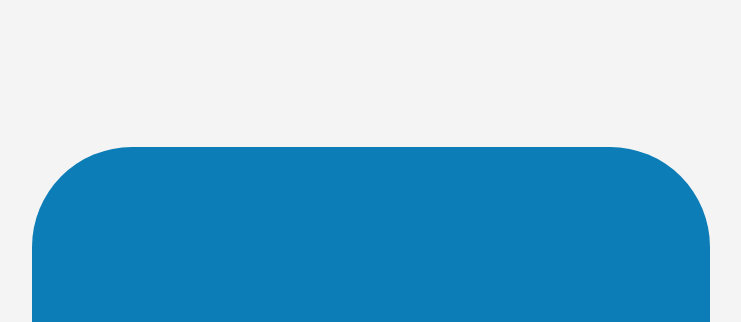
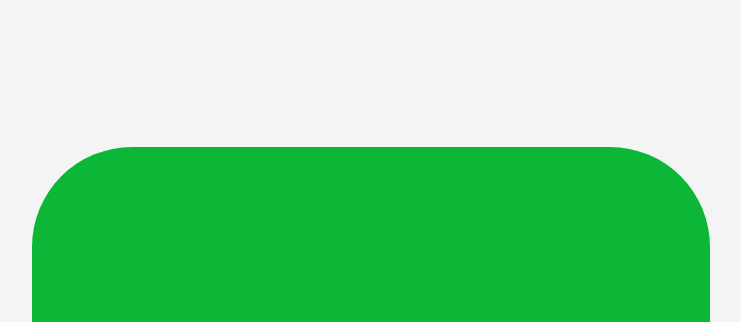
Before and after one commit to nabeel-butt7887/stop-watch, a plain HTML site: page index.html in a window 1280 px wide. Shown: the top 322 px of the page, without its empty margins (269-1010 px from the left). Drawn offline with Linux system fonts and the light colour scheme.

Commit message:
color chnge

```diff
--- a/style.css
+++ b/style.css
@@ -9,7 +9,7 @@ body {
 }
 
 .box {
-  background: hsl(200, 88%, 38%);
+  background: hsl(135, 88%, 38%);
   padding: 92px;
   border-radius: 100px;
   text-align: center;
```
